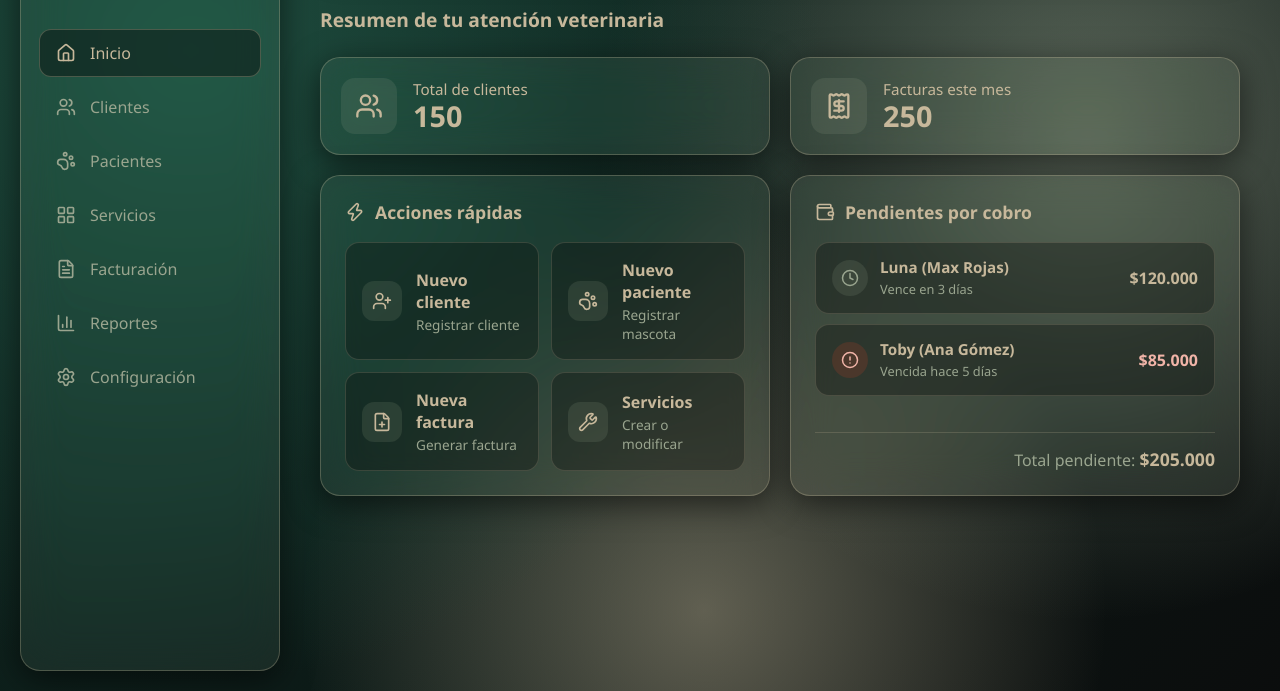
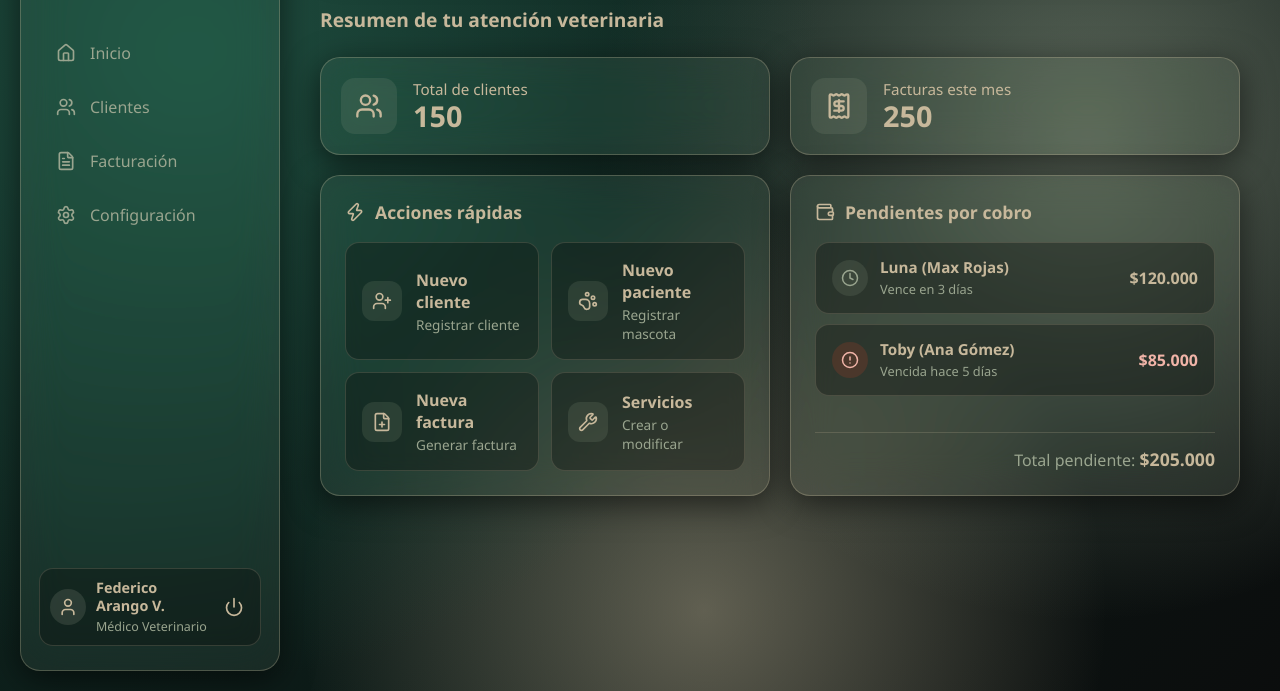
Before and after one commit to Etrejos12/Zentro-web-facturacion-federico, a website: page dashboard_home.html in a window 1280 px wide. Shown: the part 109-800 px from the top of the page. Drawn offline with nearby package versions, Linux system fonts and the light colour scheme.

Commit message:
ajuste al html

```diff
--- a/dashboard_home.html
+++ b/dashboard_home.html
@@ -23,15 +23,23 @@
 
             <nav>
                 <ul>
-                    <li><a href="dashboard_home.html" class="active"><i data-lucide="home" class="icono"></i>Inicio</a></li>
+                    <li><a href="dashboard_home.html"><i data-lucide="home" class="icono" class="active"></i>Inicio</a></li>
                     <li><a href="dashboard_clientes.html"><i data-lucide="users" class="icono"></i>Clientes</a></li>
-                    <li><a href="#"><i data-lucide="paw-print" class="icono"></i>Pacientes</a></li>
-                    <li><a href="#"><i data-lucide="layout-grid" class="icono"></i>Servicios</a></li>
-                    <li><a href="dashboard_facturacion.html"><i data-lucide="file-text" class="icono"></i>Facturación</a></li>
-                    <li><a href="#"><i data-lucide="bar-chart-3" class="icono"></i>Reportes</a></li>
+                    <li><a href="dashboard_facturacion.html" "><i data-lucide="file-text" class="icono"></i>Facturación</a></li>
                     <li><a href="dashboard_configuracion.html"><i data-lucide="settings" class="icono"></i>Configuración</a></li>
                 </ul>
             </nav>
+
+            <div class="sidebar-usuario">
+                <span class="usuario-avatar"><i data-lucide="user" class="icono"></i></span>
+                <div class="usuario-datos">
+                    <strong>Federico Arango V.</strong>
+                    <small>Médico Veterinario</small>
+                </div>
+                <button type="button" class="icon-btn" id="btnSalir" title="Cerrar sesión" aria-label="Cerrar sesión">
+                    <i data-lucide="power" class="icono"></i>
+                </button>
+            </div>
         </aside>
 
         <main class="contenedor_principal">
```
Also changed, not shown: dashboard_clientes.html (+11 -3 lines), dashboard_facturacion.html (+0 -19 lines).
